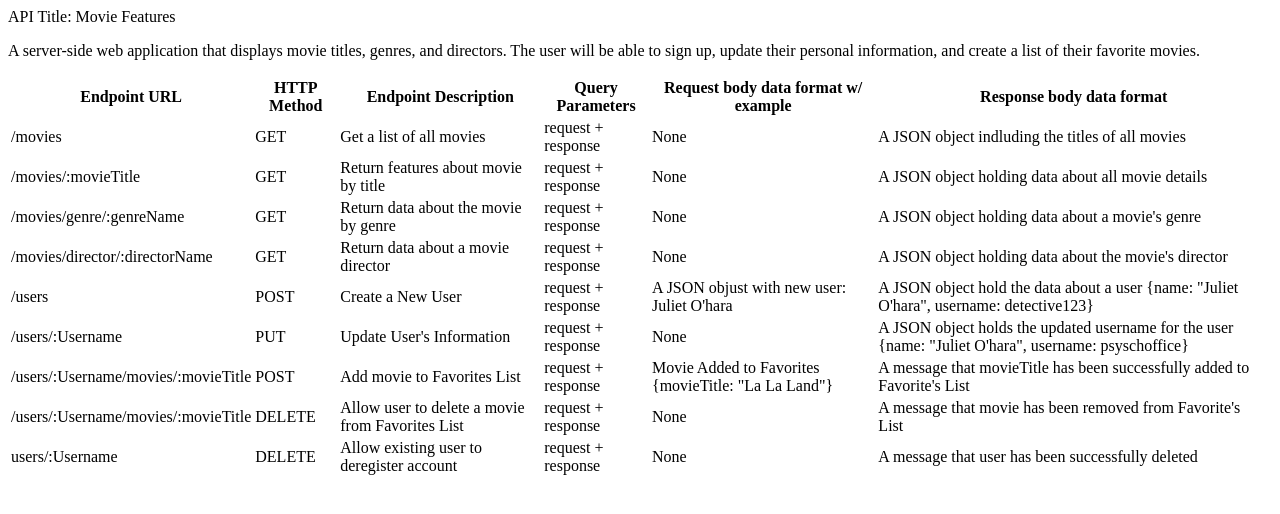
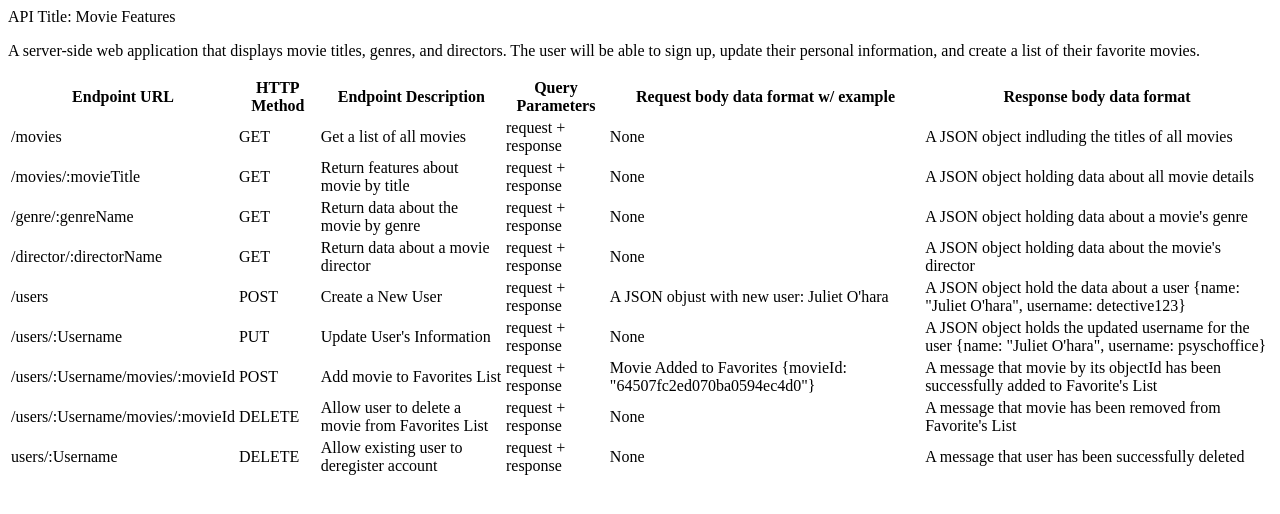
Before and after one commit to Bre-Wonder/movie_api, a website: page public/documentation.html in a window 1280 px wide. Drawn offline with Linux system fonts and the light colour scheme.

Commit message:
updated endpoints to match index.js file

```diff
--- a/public/documentation.html
+++ b/public/documentation.html
@@ -32,7 +32,7 @@
       <td>A JSON object holding data about all movie details</td>
     </tr>
     <tr>
-      <td>/movies/genre/:genreName</td>
+      <td>/genre/:genreName</td>
       <td>GET</td>
       <td>Return data about the movie by genre</td>
       <td>request + response </td>
@@ -40,7 +40,7 @@
       <td>A JSON object holding data about a movie's genre</td>
     </tr>
     <tr>
-      <td>/movies/director/:directorName</td>
+      <td>/director/:directorName</td>
       <td>GET</td>
       <td>Return data about a movie director </td>
       <td>request + response </td>
@@ -64,15 +64,15 @@
         <td>A JSON object holds the updated username for the user {name: "Juliet O'hara", username: psyschoffice}</td>
       </tr>
       <tr>
-        <td>/users/:Username/movies/:movieTitle</td>
+        <td>/users/:Username/movies/:movieId</td>
         <td>POST</td>
         <td>Add movie to Favorites List</td>
         <td>request + response </td>
-        <td>Movie Added to Favorites {movieTitle: "La La Land"}</td>
-        <td>A message that movieTitle has been successfully added to Favorite's List</td>
+        <td>Movie Added to Favorites {movieId: "64507fc2ed070ba0594ec4d0"}</td>
+        <td>A message that movie by its objectId has been successfully added to Favorite's List</td>
       </tr>
       <tr>
-        <td>/users/:Username/movies/:movieTitle</td>
+        <td>/users/:Username/movies/:movieId</td>
         <td>DELETE</td>
         <td>Allow user to delete a movie from Favorites List</td>
         <td>request + response </td>
```
